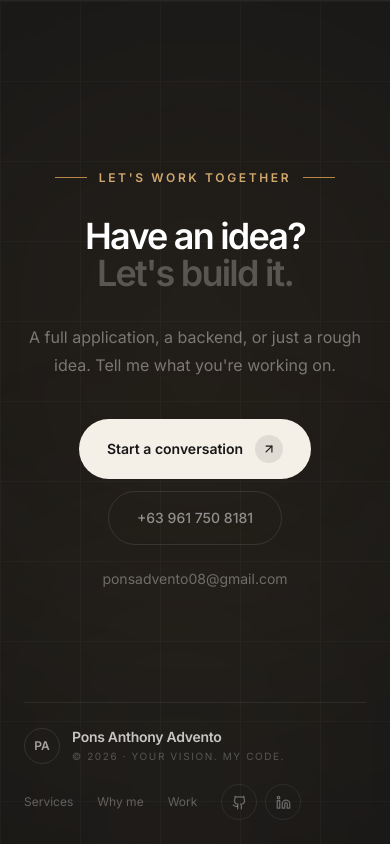
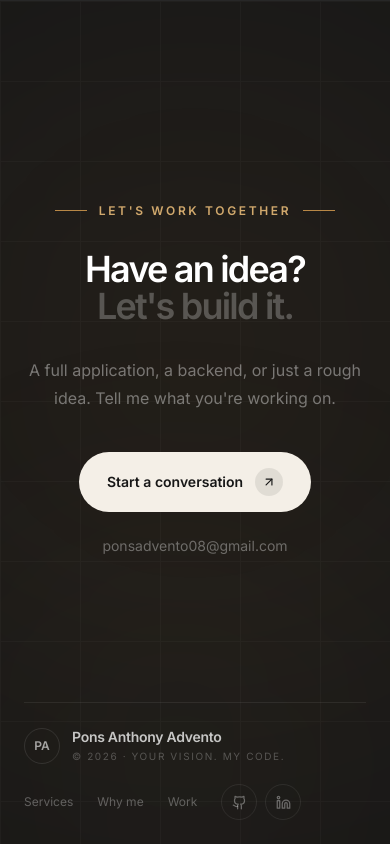
Before and after one commit to advento098/PersonalPortfolio, a React (Vite) app: page / in a window 390 px wide. Shown: the part 6752-7596 px from the top of the page. Built offline with nearby package versions, Linux system fonts and the light colour scheme.

Commit message:
Chore: Remove phone number from contact section

```diff
--- a/src/components/Footer.tsx
+++ b/src/components/Footer.tsx
@@ -96,13 +96,6 @@ export default function Footer() {
               <ArrowUpRight size={14} />
             </span>
           </a>
-
-          <a
-            href="tel:+639617508181"
-            className="rounded-full border border-white/10 px-7 py-4 text-sm font-medium text-white/50 transition-all duration-300 hover:border-white/20 hover:text-white"
-          >
-            +63 961 750 8181
-          </a>
         </motion.div>
 
         <p className="mt-[clamp(1rem,3dvh,1.5rem)] text-sm text-white/35">
```
